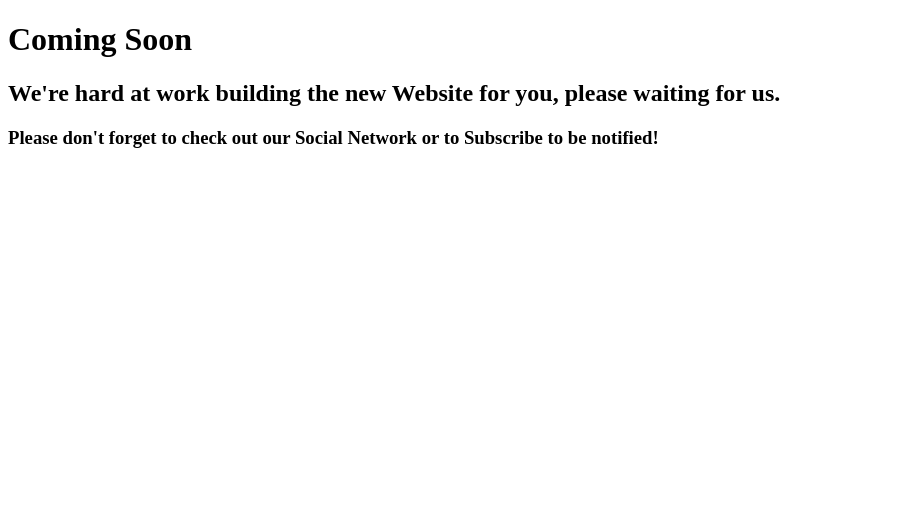
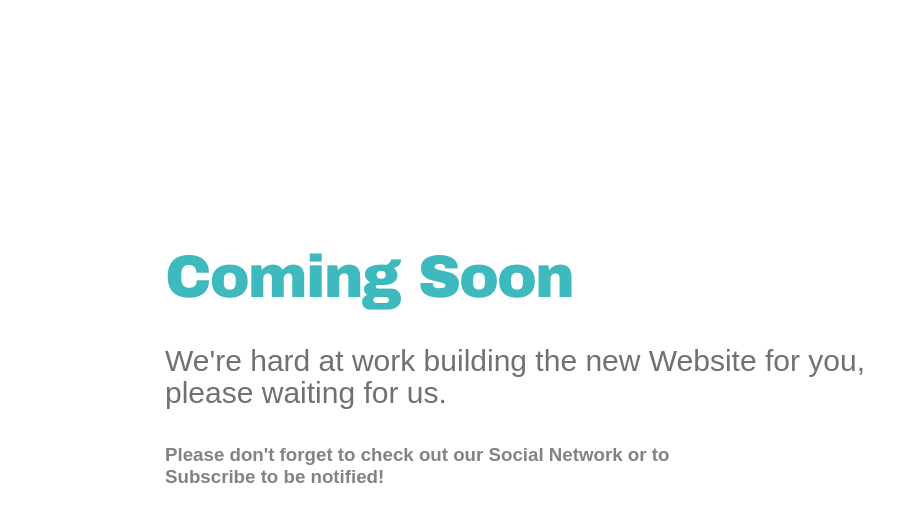
Before and after one commit to anlosty/Londonum, a plain HTML site: page index.html in a window 1280 px wide. Shown: the whole page, without its empty margins (0-917 px from the left). Drawn offline with Linux system fonts and the light colour scheme.

Commit message:
Added style for text

```diff
--- a/style.css
+++ b/style.css
@@ -3,6 +3,36 @@ body {
 }
 
 #page {
-	with: 1000px;
+	width: 1000px;
 	margin: 0 auto;
 }
+
+#content {
+	width: 950px;
+	margin: 250px auto 0;
+	font-family: Arial, Helvetica, sans-serif;
+	color: #717171;
+}
+
+#content h1 {
+	font: normal 60px "Arial Black", Arial, Gadget, sans-serif;
+	color: #3EB9BD;
+	line-height: 55px;
+	letter-spacing: -2px;
+}
+
+#content h2 {
+	font-size: 30px;
+	line-height: 30px;
+	font-weight: normal;
+	margin-top:20px;
+	width: 700px;
+	line-height: 32px;
+}
+
+#content h3 {
+	width: 540px;
+	margin-top: 35px;
+	color: #838383;
+
+}
```
